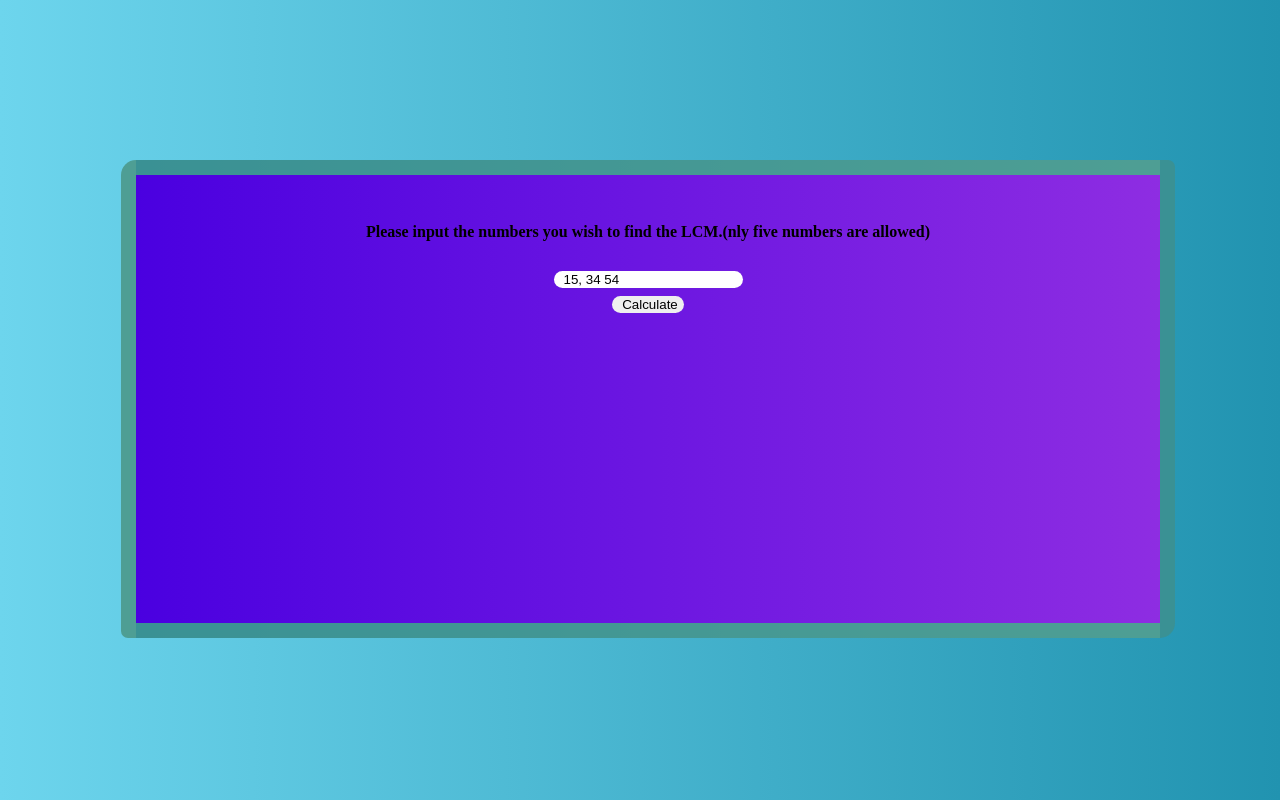
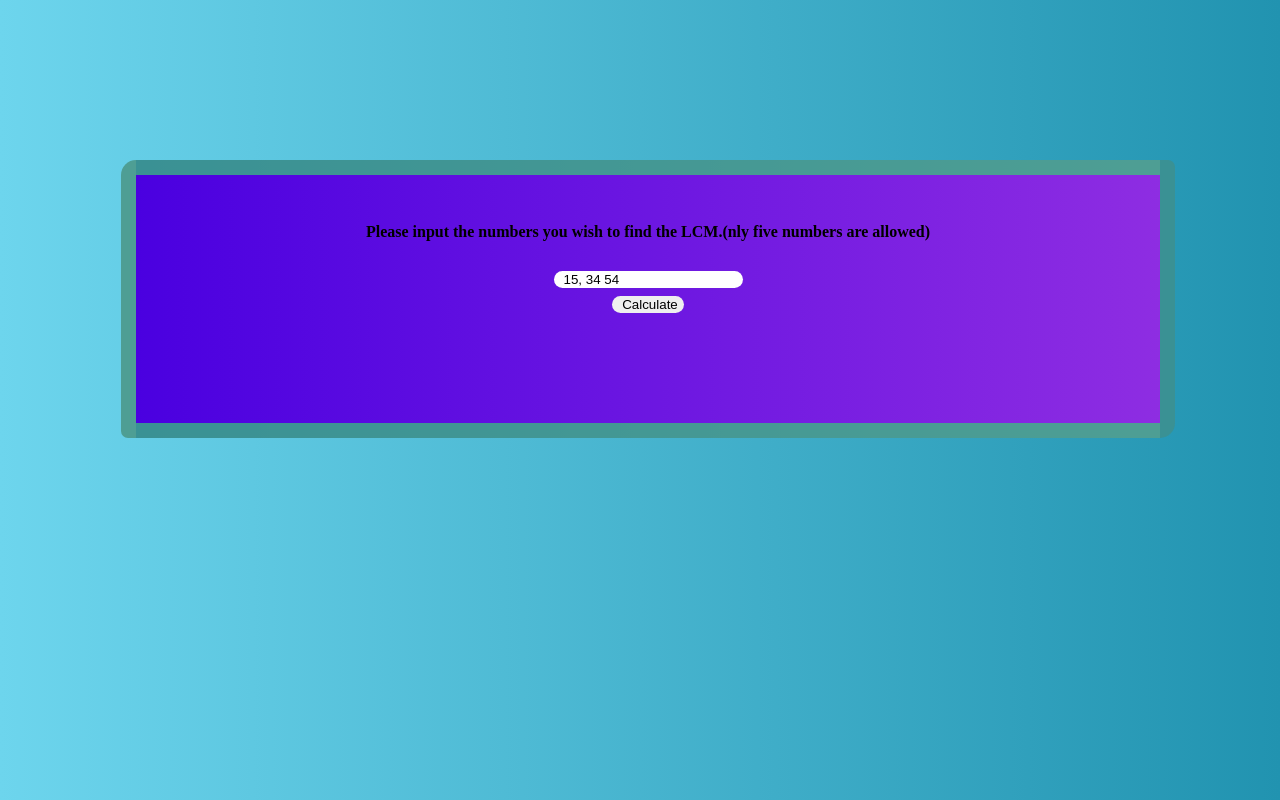
Before and after one commit to sammychinedu2ky/LCM-display-in-table, a plain HTML site: page index.html in a window 1280 px wide. Shown: the top 800 px of the page. Drawn offline with Linux system fonts and the light colour scheme.

Commit message:
Replace view port with px

```diff
--- a/style.css
+++ b/style.css
@@ -4,7 +4,7 @@ background: -webkit-linear-gradient(to right, #6dd5ed, #2193b0);  /* Chrome 10-2
 background: linear-gradient(to right, #6dd5ed, #2193b0); /* W3C, IE 10+/ Edge, Firefox 16+, Chrome 26+, Opera 12+, Safari 7+ */
 
 
-    height:100vh;
+
     width: 100vw;
     overflow:hidden;
 }
@@ -19,7 +19,7 @@ div{
 }
 form{
     width:80%;
-    height:50%;
+    height:200px;
     background: #8E2DE2;  /* fallback for old browsers */
     background: -webkit-linear-gradient(to right, #4A00E0, #8E2DE2);  /* Chrome 10-25, Safari 5.1-6 */
     background: linear-gradient(to right, #4A00E0, #8E2DE2); /* W3C, IE 10+/ Edge, Firefox 16+, Chrome 26+, Opera 12+, Safari 7+ */
```
